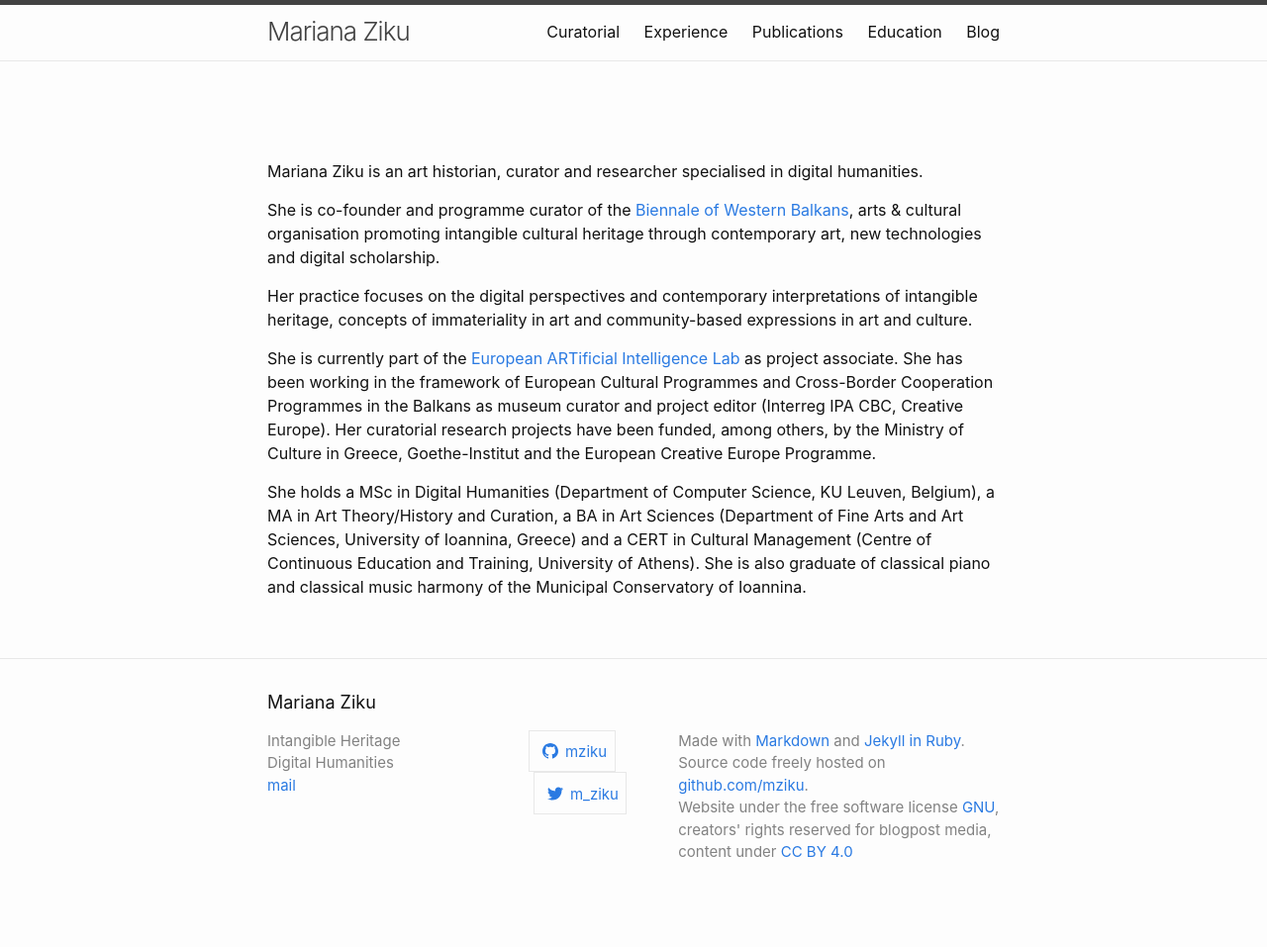
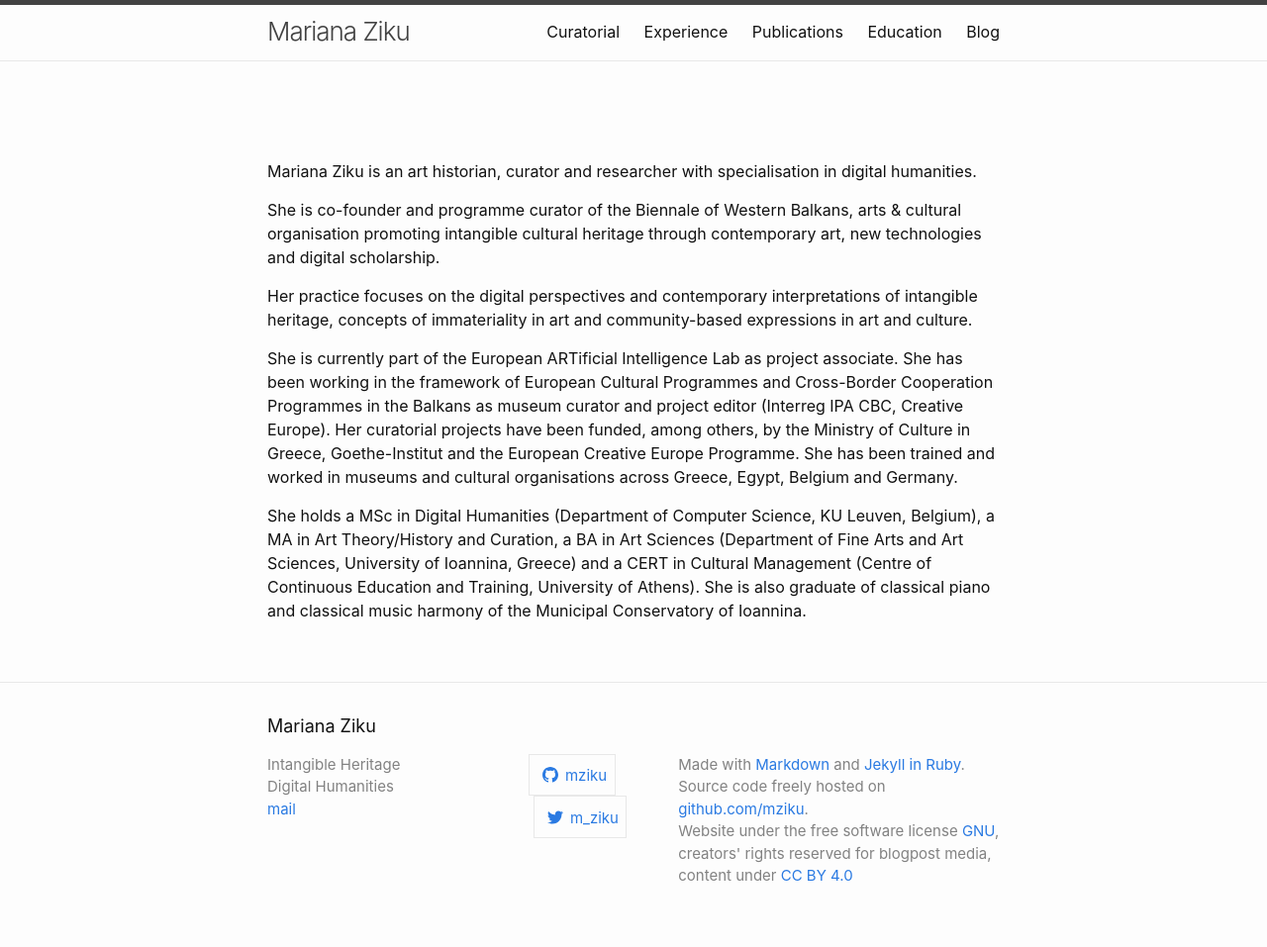
Before and after one commit to mziku/mziku.github.io, a Jekyll site: the page built from index.md, in a window 1280 px wide. Shown: the whole page at 99% size. Built offline with Jekyll 4.4.1, drawn with Linux system fonts in a browser that asks for light colours; before the commit the page ends 933 px from its top, so only the background shows below that.

Commit message:
Update index.md

```diff
--- a/index.md
+++ b/index.md
@@ -4,12 +4,12 @@ layout: page
 
 <br>
 
-Mariana Ziku is an art historian, curator and researcher specialised in digital humanities.
+Mariana Ziku is an art historian, curator and researcher with specialisation in digital humanities.
 
-She is co-founder and programme curator of the [Biennale of Western Balkans](https://bowb.org), arts & cultural organisation promoting intangible cultural heritage through contemporary art, new technologies and digital scholarship.
+She is co-founder and programme curator of the Biennale of Western Balkans, arts & cultural organisation promoting intangible cultural heritage through contemporary art, new technologies and digital scholarship.
 
 Her practice focuses on the digital perspectives and contemporary interpretations of intangible heritage, concepts of immateriality in art and community-based expressions in art and culture.
 
-She is currently part of the [European ARTificial Intelligence Lab](https://ars.electronica.art/ailab/en) as project associate. She has been working in the framework of European Cultural Programmes and Cross-Border Cooperation Programmes in the Balkans as museum curator and project editor (Interreg IPA CBC, Creative Europe). Her curatorial research projects have been funded, among others, by the Ministry of Culture in Greece, Goethe-Institut and the European Creative Europe Programme.
+She is currently part of the European ARTificial Intelligence Lab as project associate. She has been working in the framework of European Cultural Programmes and Cross-Border Cooperation Programmes in the Balkans as museum curator and project editor (Interreg IPA CBC, Creative Europe). Her curatorial projects have been funded, among others, by the Ministry of Culture in Greece, Goethe-Institut and the European Creative Europe Programme. She has been trained and worked in museums and cultural organisations across Greece, Egypt, Belgium and Germany.
 
 She holds a MSc in Digital Humanities (Department of Computer Science, KU Leuven, Belgium), a MA in Art Theory/History and Curation, a BA in Art Sciences (Department of Fine Arts and Art Sciences, University of Ioannina, Greece) and a CERT in Cultural Management (Centre of Continuous Education and Training, University of Athens). She is also graduate of classical piano and classical music harmony of the Municipal Conservatory of Ioannina.
```
